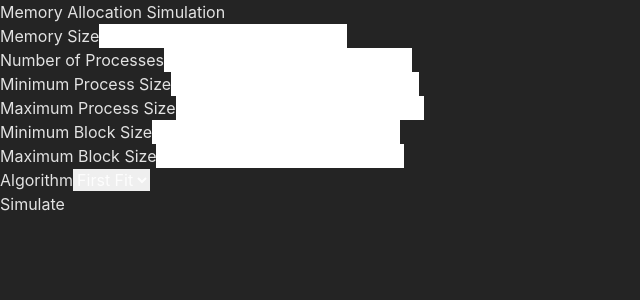
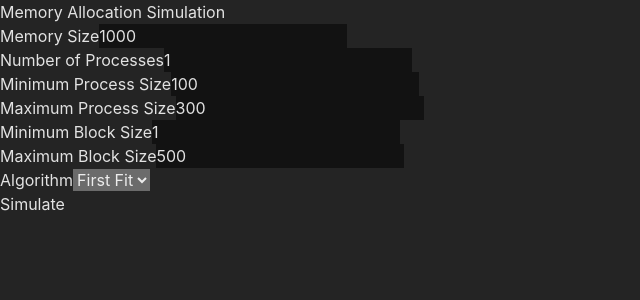
Before and after one commit to mikumino/memory-allocation-simulator, a React (Vite) app in the folder ui/: page / in a window 1280 px wide. Shown: the top 300 px of the page, without its empty margins (0-640 px from the left). Built offline with nearby package versions, Linux system fonts and the light colour scheme.

Commit message:
overflow scroll, killed light

```diff
--- a/ui/src/App.jsx
+++ b/ui/src/App.jsx
@@ -72,7 +72,7 @@
             {simulationResults && (
             <div className='flex flex-col'>
                 <h2 className='text-lg font-bold'>Simulation Results</h2>
-                <pre>{JSON.stringify(simulationResults, null, 2)}</pre>
+                <pre className='h-[500px] overflow-y-scroll'>{JSON.stringify(simulationResults, null, 2)}</pre>
             </div>
             )}
         </div>
--- a/ui/src/index.css
+++ b/ui/src/index.css
@@ -7,7 +7,7 @@
   line-height: 1.5;
   font-weight: 400;
 
-  color-scheme: light dark;
+  color-scheme: dark;
   color: rgba(255, 255, 255, 0.87);
   background-color: #242424;
 
```
